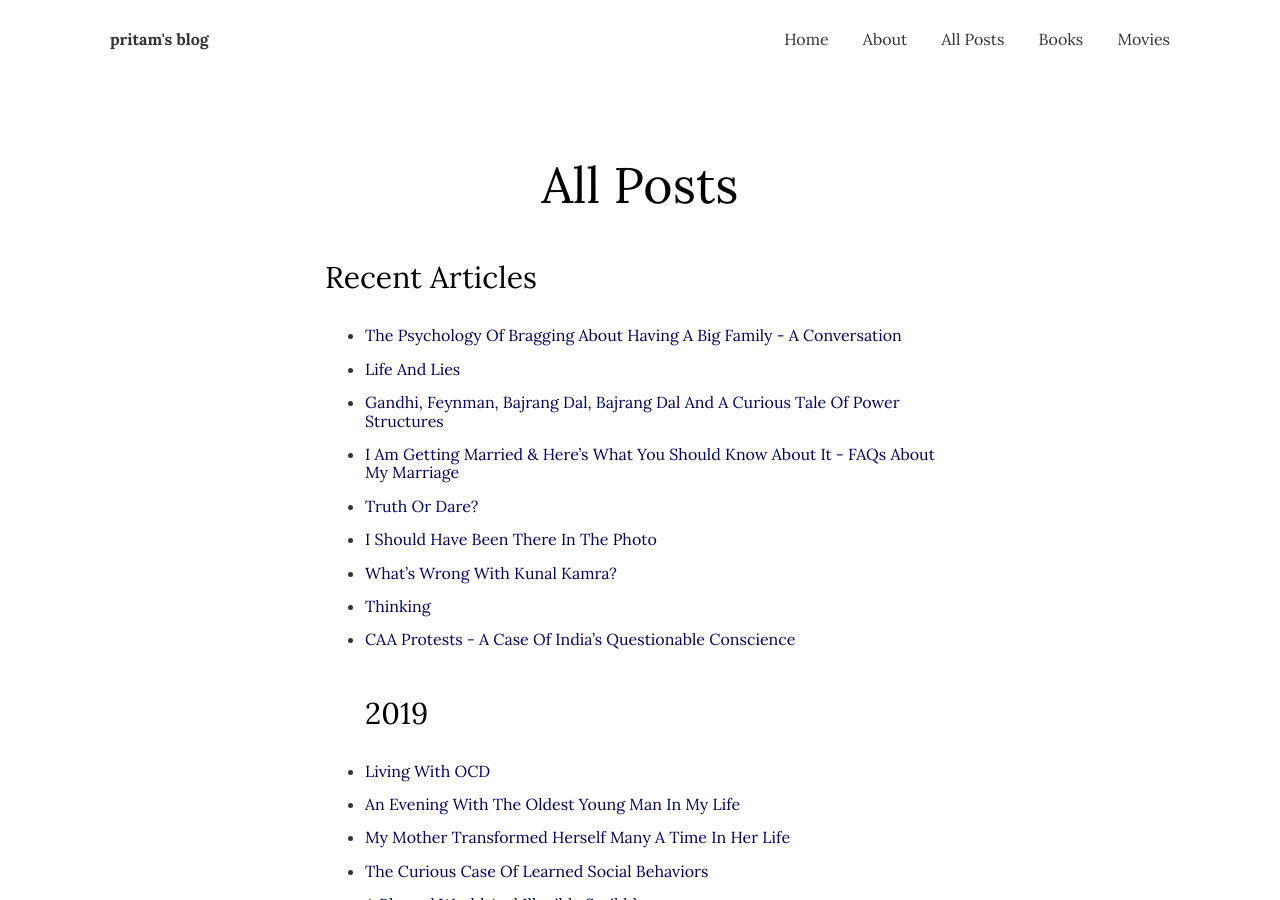
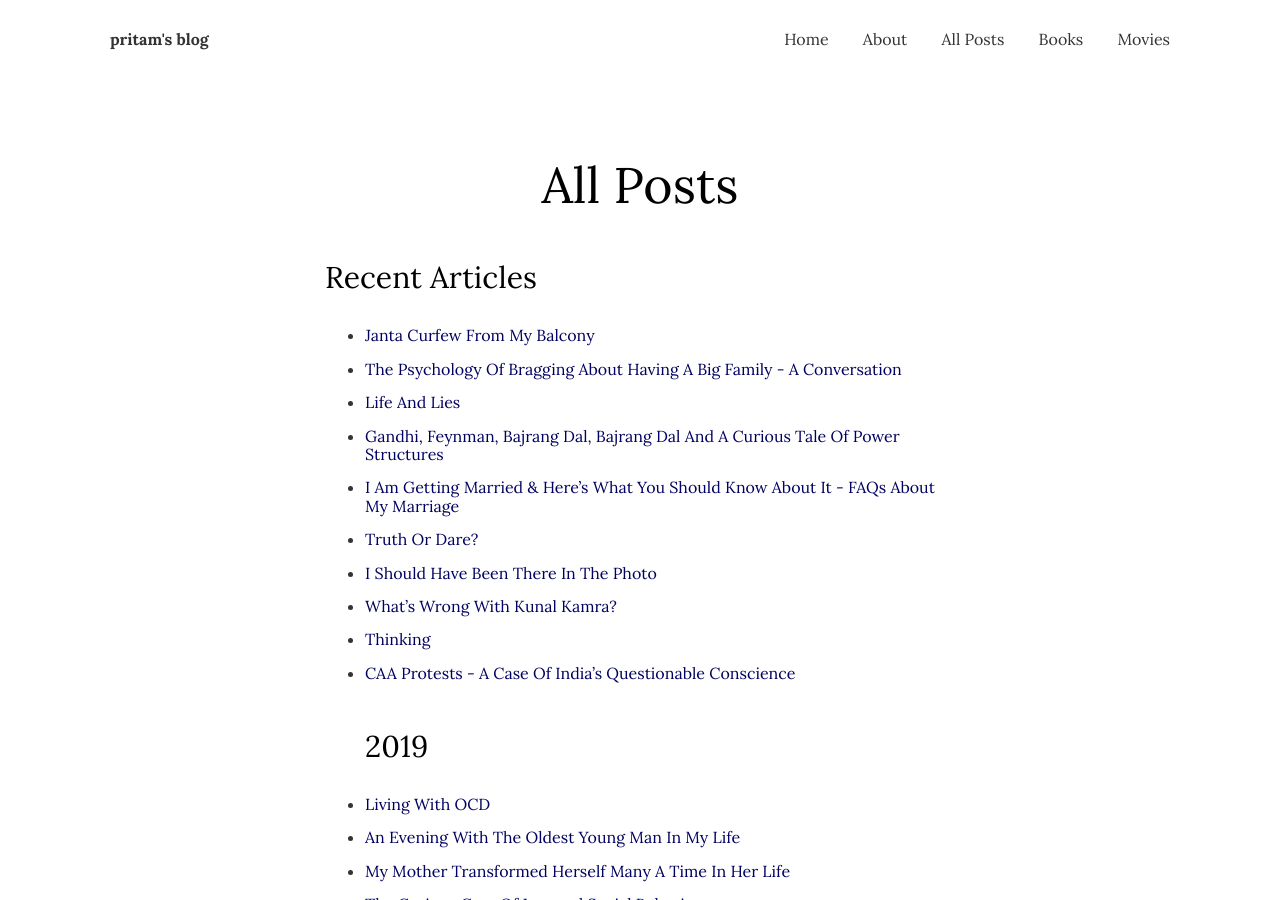
Before and after one commit to argumentativeyouth/pblog, a Jekyll site: the page built from _pages/all-posts.md, in a window 1280 px wide and 900 px high. Built offline with Jekyll 4.4.1, drawn with Linux system fonts in a browser that asks for light colours.

Commit message:
Update all-posts.md

```diff
--- a/_pages/all-posts.md
+++ b/_pages/all-posts.md
@@ -5,6 +5,7 @@ permalink: /all-posts/
 image:
 ---
 ## Recent Articles
+* [Janta Curfew From My Balcony](https://pritams.blog/janta-curfew-from-my-balcony/)
 * [The Psychology Of Bragging About Having A Big Family - A Conversation](https://pritams.blog/the-psychology-of-bragging-about-having-a-big-family)
 * [Life And Lies](https://pritams.blog/life-and-lies/)
 * [Gandhi, Feynman, Bajrang Dal, Bajrang Dal And A Curious Tale Of Power Structures](https://pritams.blog/gandhi-feynman-bajrang-dal-and-a-curious-tale-of-power-structures/)
```
